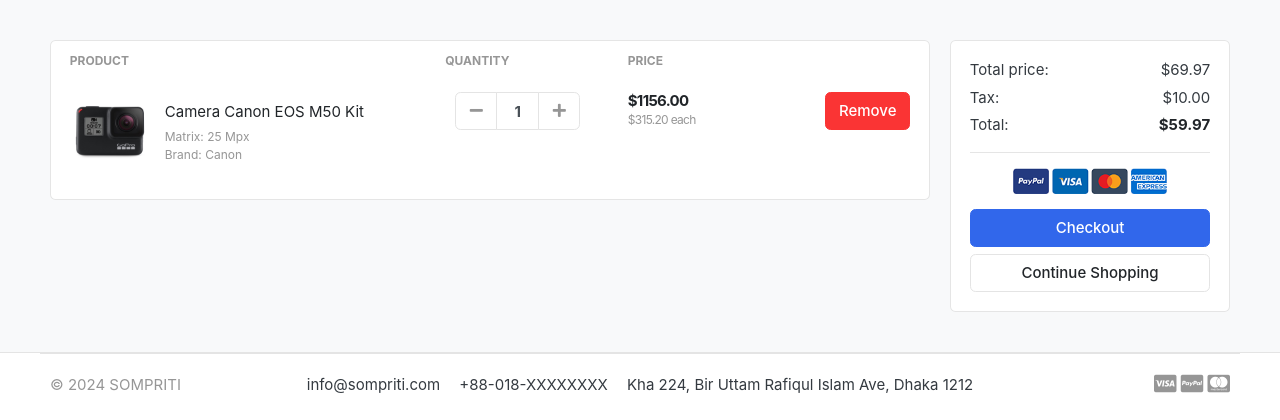
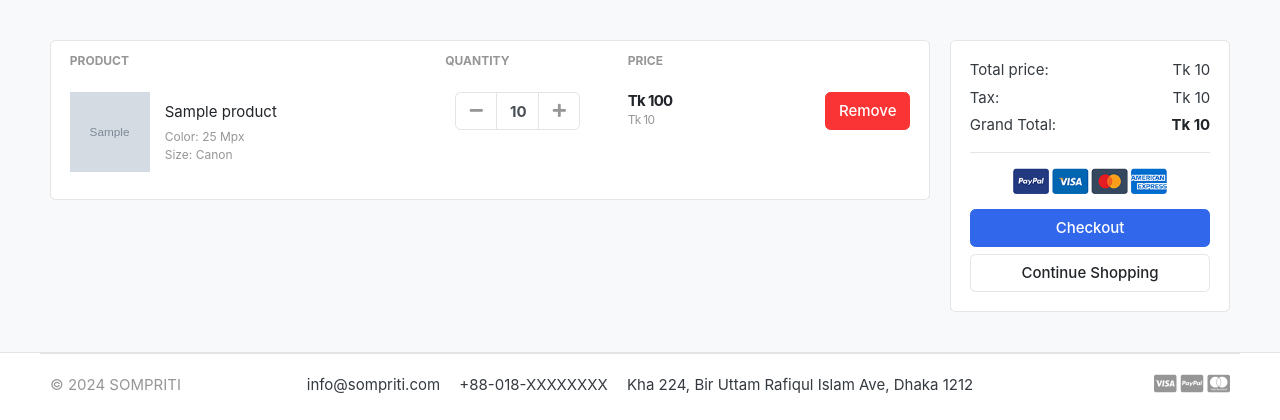
Before and after one commit to AdnanSihab/sompriti, a Django app: template templates/store/cart.html in a window 1280 px wide. Shown: the part 118-538 px from the top of the page. Run offline with Django 3.2, Linux system fonts and the light colour scheme; tables that the repository leaves empty hold one stand-in row (values such as "Sample post"); the template is opened without the code that fills it: values that come from a table or form of the project are taken from there, most other values are stand-ins (such as "Sample title", 1, 10 or a date in 2020); grey boxes marked "Sample" are stand-in pictures; parts of the project's set-up code (start-up, migrations or seed data) failed here and were passed over; some libraries are stand-ins or nearby versions; some web fonts are replaced.

Commit message:
implemented tax and total items for cart

```diff
--- a/carts/models.py
+++ b/carts/models.py
@@ -18,5 +18,8 @@ class CartItem(models.Model):
     quantity = models.IntegerField()
     is_active = models.BooleanField(default=True)
 
+    def sub_total(self):
+        return self.product.price * self.quantity
+
     def __str__(self):
         return self.product
--- a/carts/views.py
+++ b/carts/views.py
@@ -42,6 +42,8 @@ def cart(request, total = 0, quantity=0, cart_items=None):
         for cart_item in cart_items:
             total += (cart_item.product.price * cart_item.quantity)
             quantity += cart_item.quantity
+        tax = (2 * total)/100
+        grand_total = total + tax
     except Cart.ObjectNotExist:
         cart_items = []  # If cart doesn't exist, initialize as empty
         total = 0  # Total is 0 if no cart
@@ -51,6 +53,8 @@ def cart(request, total = 0, quantity=0, cart_items=None):
         'total': total,
         'quantity': quantity,
         'cart_items': cart_items,
+        'tax'       : tax,
+        'grand_total': grand_total,
     }
 
 
--- a/templates/store/cart.html
+++ b/templates/store/cart.html
@@ -27,10 +27,10 @@
     <tr>
         <td>
             <figure class="itemside align-items-center">
-                <div class="aside"><img src="{% static './images/items/11.jpg' %}" class="img-sm"></div>
+                <div class="aside"><img src="{{ cart_item.product.images.url }}" class="img-sm"></div>
                 <figcaption class="info">
-                    <a href="#" class="title text-dark">Camera Canon EOS M50 Kit</a>
-                    <p class="text-muted small">Matrix: 25 Mpx <br> Brand: Canon</p>
+                    <a href="#" class="title text-dark">{{ cart_item.product.product_name }}</a>
+                    <p class="text-muted small">Color: 25 Mpx <br> Size: Canon</p>
                 </figcaption>
             </figure>
         </td>
@@ -41,17 +41,17 @@
                                 <div class="input-group-prepend">
                                 <button class="btn btn-light" type="button" id="button-plus"> <i class="fa fa-minus"></i> </button>
                                 </div>
-                                <input type="text" class="form-control"  value="1">
+                                <input type="text" class="form-control"  value="{{ cart_item.quantity }}">
                                 <div class="input-group-append">
-                                <button class="btn btn-light" type="button" id="button-minus"> <i class="fa fa-plus"></i> </button>
+                                <a href="{% url 'add_cart' cart_item.product.id %}" class="btn btn-light" type="button" id="button-minus"> <i class="fa fa-plus"></i> </a>
                                 </div>
                             </div> <!-- input-group.// -->
                         </div> <!-- col.// -->
         </td>
         <td>
             <div class="price-wrap">
-                <var class="price">$1156.00</var>
-                <small class="text-muted"> $315.20 each </small>
+                <var class="price">Tk {{ cart_item.sub_total }}</var>
+                <small class="text-muted"> Tk {{ cart_item.product.price }} </small>
             </div> <!-- price-wrap .// -->
         </td>
         <td class="text-right">
@@ -71,15 +71,15 @@
             <div class="card-body">
                 <dl class="dlist-align">
                   <dt>Total price:</dt>
-                  <dd class="text-right">$69.97</dd>
+                  <dd class="text-right">Tk {{ total }}</dd>
                 </dl>
                 <dl class="dlist-align">
                   <dt>Tax:</dt>
-                  <dd class="text-right"> $10.00</dd>
+                  <dd class="text-right">Tk {{ tax }}</dd>
                 </dl>
                 <dl class="dlist-align">
-                  <dt>Total:</dt>
-                  <dd class="text-right text-dark b"><strong>$59.97</strong></dd>
+                  <dt>Grand Total:</dt>
+                  <dd class="text-right text-dark b"><strong>Tk {{ grand_total }}</strong></dd>
                 </dl>
                 <hr>
                 <p class="text-center mb-3">
```
